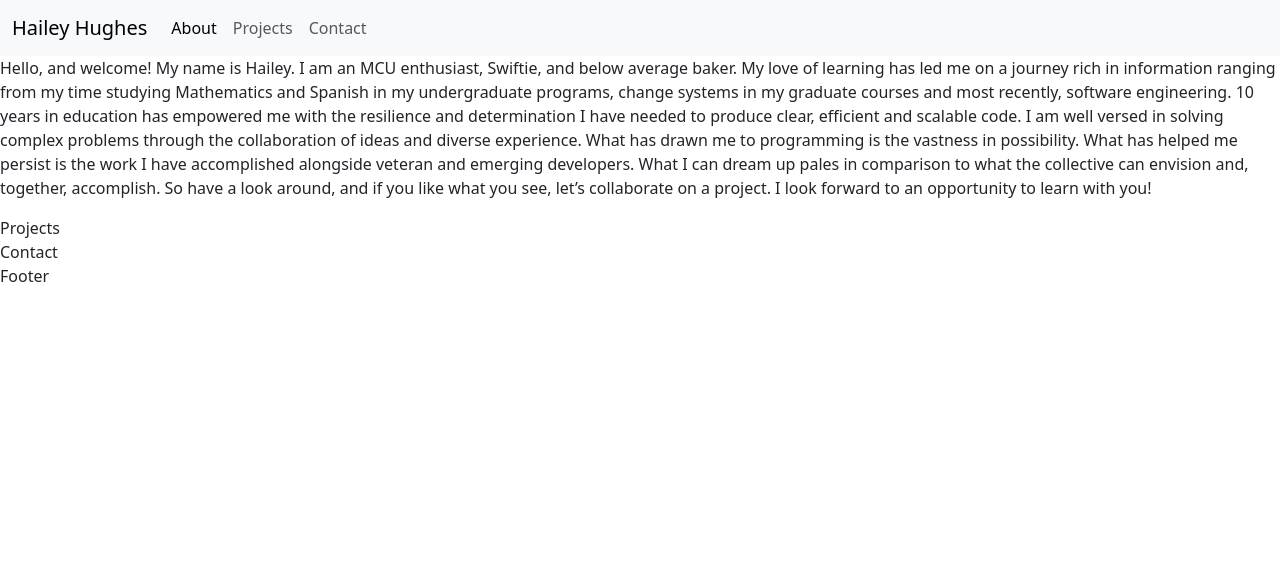
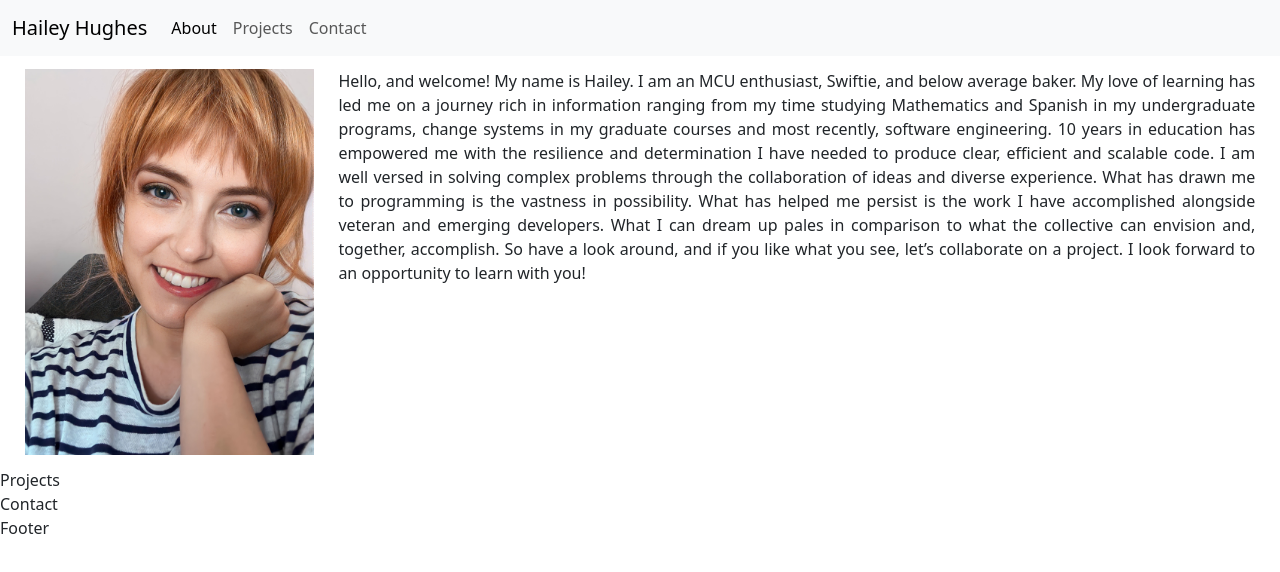
Before and after one commit to haileyraehughes89/Hughes-Portfolio, a React (Vite) app: page / in a window 1280 px wide. Shown: the top 572 px of the page. Built offline with nearby package versions, Linux system fonts and the light colour scheme.

Commit message:
updated About

```diff
--- a/src/components/Body/About.jsx
+++ b/src/components/Body/About.jsx
@@ -1,22 +1,32 @@
 import "../../styles/About.css";
 function About() {
   return (
-    <p>
-      Hello, and welcome! My name is Hailey. I am an MCU enthusiast, Swiftie,
-      and below average baker. My love of learning has led me on a journey rich
-      in information ranging from my time studying Mathematics and Spanish in my
-      undergraduate programs, change systems in my graduate courses and most
-      recently, software engineering. 10 years in education has empowered me
-      with the resilience and determination I have needed to produce clear,
-      efficient and scalable code. I am well versed in solving complex problems
-      through the collaboration of ideas and diverse experience. What has drawn
-      me to programming is the vastness in possibility. What has helped me
-      persist is the work I have accomplished alongside veteran and emerging
-      developers. What I can dream up pales in comparison to what the collective
-      can envision and, together, accomplish. So have a look around, and if you
-      like what you see, let’s collaborate on a project. I look forward to an
-      opportunity to learn with you!
-    </p>
+    <div className="row align-items-start about-container">
+      <div className="col-12 col-md-3 photo-container">
+        <img className="about-me-photo" src="assets/Portrait.JPG" />
+      </div>
+      <div className="col-12 col-md-9">
+
+          <p className="about-text">
+            Hello, and welcome! My name is Hailey. I am an MCU enthusiast,
+            Swiftie, and below average baker. My love of learning has led me on
+            a journey rich in information ranging from my time studying
+            Mathematics and Spanish in my undergraduate programs, change systems
+            in my graduate courses and most recently, software engineering. 10
+            years in education has empowered me with the resilience and
+            determination I have needed to produce clear, efficient and scalable
+            code. I am well versed in solving complex problems through the
+            collaboration of ideas and diverse experience. What has drawn me to
+            programming is the vastness in possibility. What has helped me
+            persist is the work I have accomplished alongside veteran and
+            emerging developers. What I can dream up pales in comparison to what
+            the collective can envision and, together, accomplish. So have a
+            look around, and if you like what you see, let’s collaborate on a
+            project. I look forward to an opportunity to learn with you!
+          </p>
+
+      </div>
+    </div>
   );
 }
 
--- a/src/styles/About.css
+++ b/src/styles/About.css
@@ -1,5 +1,26 @@
-p {
-  display: flex;
-  flex-direction: row;
-  justify-content: space-between;
-}
+
+
+  .about-container{
+    margin: 1%;
+  }
+  .photo-container {
+    align-items: flex-end;
+  }
+  .about-me-photo {
+    max-width: 100%;
+    height: auto;
+
+
+  }
+
+  .row {
+    display: flex;
+    align-items: stretch; /* Align columns to have the same height */
+  }
+
+  .about-text {
+    display: flex;
+    flex-direction: column;
+    justify-content: space-between;
+    text-align: justify;
+  }
```
Also changed, not shown: public/assets/Portrait.JPG (added).
